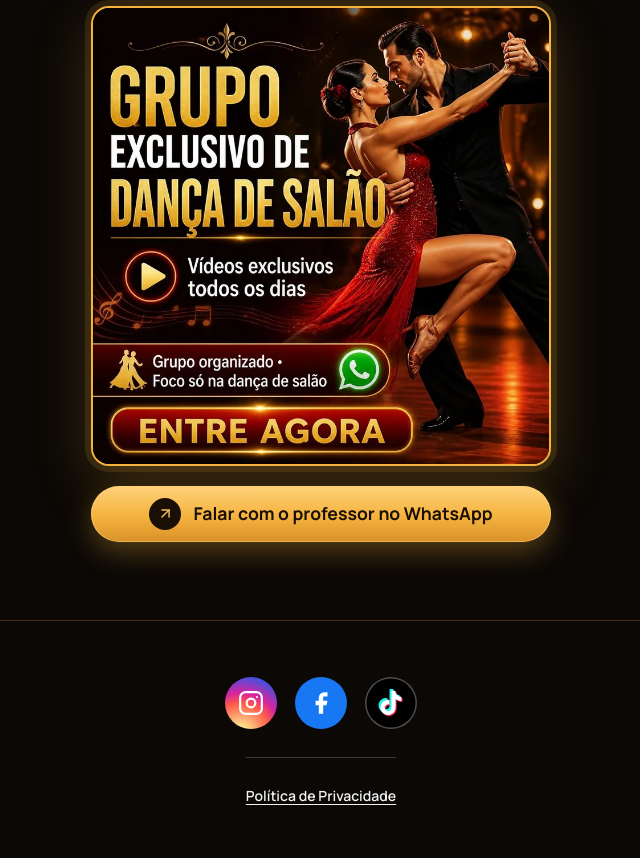
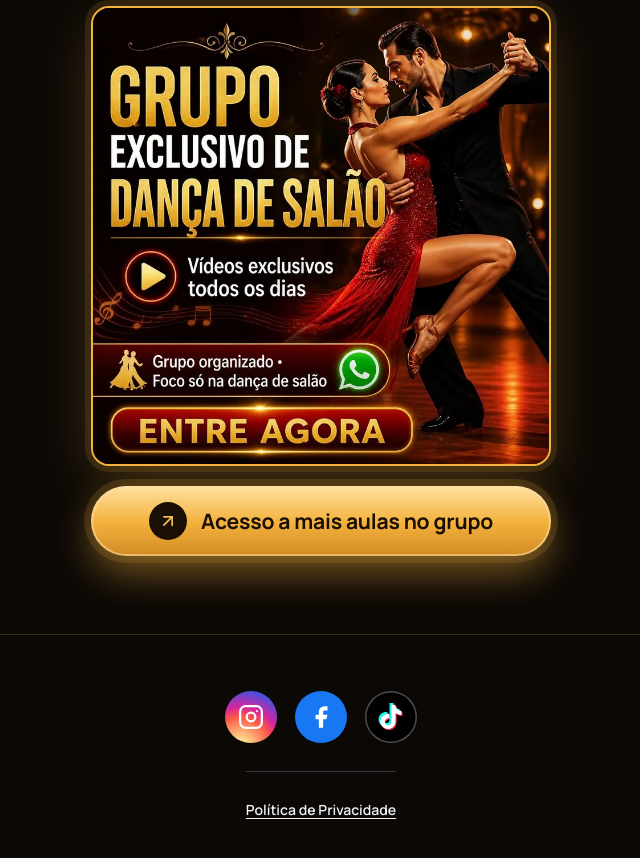
Before and after one commit to YanVGBdev/masterclass-leogomes, a plain HTML site: page index.html in a window 1280 px wide. Shown: the part 6448-7306 px from the top of the page, without its empty margins (319-959 px from the left). Drawn offline with Linux system fonts and the light colour scheme; animation ran at ten frames a second.

Commit message:
Aponta o card do grupo para o convite do WhatsApp
Troca o link direto pelo convite do grupo, atualiza o rótulo para "Acesso a mais aulas no grupo" e aumenta o botão para ganhar destaque.

Generated with Codebuff 🤖
Co-Authored-By: Codebuff <noreply@codebuff.com>

```diff
--- a/index.html
+++ b/index.html
@@ -323,11 +323,13 @@ html body section#grupo .flink{ display:grid; gap:20px; aspect-ratio:auto; max-w
 html body section#grupo .flink::after{ display:none; }
 html body section#grupo .flink .foto{ position:relative; inset:auto; display:block; aspect-ratio:1/1; overflow:hidden; border:2px solid #F4B23E; border-radius:18px; box-shadow:0 0 0 6px rgb(244 178 62 / .12), 0 18px 60px rgb(244 178 62 / .22); }
 html body section#grupo .flink .foto img{ width:100%; height:100%; object-fit:cover; }
-html body section#grupo .flink-selo{ position:static; justify-content:center; gap:12px; min-height:56px; padding:8px 24px; border-radius:var(--r-botao); background:linear-gradient(180deg, #FFD27A 0%, #F4B23E 55%, #D99128 100%); box-shadow:0 0 0 1px rgb(255 214 130 / .5) inset, 0 10px 28px rgb(244 178 62 / .32); transition:filter .18s var(--ease); }
+html body section#grupo .flink-selo{ position:static; justify-content:center; gap:14px; min-height:70px; padding:16px 30px; border-radius:var(--r-botao); background:linear-gradient(180deg, #FFE0A0 0%, #F4B23E 52%, #D18A22 100%); box-shadow:0 0 0 2px rgb(255 226 170 / .55) inset, 0 16px 40px rgb(244 178 62 / .48), 0 0 0 7px rgb(244 178 62 / .14); transition:filter .18s var(--ease), transform .18s var(--ease), box-shadow .18s var(--ease); }
+html body section#grupo .flink:hover .flink-selo, html body section#grupo .flink:focus-visible .flink-selo{ transform:translateY(-2px); box-shadow:0 0 0 2px rgb(255 226 170 / .6) inset, 0 20px 46px rgb(244 178 62 / .55), 0 0 0 7px rgb(244 178 62 / .2); }
 html body section#grupo .flink:hover .flink-selo{ filter:brightness(1.06); }
-html body section#grupo .flink-icone{ width:32px; height:32px; background:#1A0F04; color:#F6C056; }
-html body section#grupo .flink-icone svg{ width:17px; height:17px; }
-html body section#grupo .flink-txt strong{ font-family:var(--f-texto); font-weight:800; font-size:clamp(1rem, 4.2vw, 1.1rem); line-height:1.2; color:#1A0F04; overflow-wrap:normal; }html body > section#grupo{ order:11; }
+html body section#grupo .flink-icone{ width:38px; height:38px; background:#1A0F04; color:#F6C056; }
+html body section#grupo .flink-icone svg{ width:20px; height:20px; }
+html body section#grupo .flink-txt strong{ font-family:var(--f-texto); font-weight:800; font-size:clamp(1.12rem, 4.8vw, 1.32rem); line-height:1.15; letter-spacing:-.01em; color:#1A0F04; overflow-wrap:normal; }
+html body section#grupo .flink-txt{ gap:2px; }html body > section#grupo{ order:11; }
 html body > footer.rodape{ order:12; }
 
 </style>
@@ -404,7 +406,7 @@ html body > footer.rodape{ order:12; }
 
   <div class="p-base"><span class="preco num">R$ 197</span><a class="botao mini" href="https://pay.kiwify.com.br/TTCiqLd" target="_blank" rel="noopener" data-cta data-compra><span>Garantir minha vaga</span></a></div>
 </article></div></div></section>
-<section id="grupo" class="junto"><div class="miolo"><a class="flink revela" href="https://wa.me/5551981857377?text=Oi%2C%20Leo%20Gomes!%20Quero%20saber%20mais%20sobre%20a%20Masterclass%20de%20Ver%C3%A3o." target="_blank" rel="noopener"><span class="foto"><img src="img/grupo-800.webp" srcset="img/grupo-480.webp 480w, img/grupo-800.webp 800w, img/grupo-1200.webp 1200w" sizes="(min-width:860px) 520px, 100vw" width="800" height="800" alt="" loading="lazy" decoding="async"></span><span class="flink-selo"><span class="flink-icone"><svg viewBox="0 0 24 24" aria-hidden="true" fill="none" stroke="currentColor" stroke-width="2" stroke-linecap="round" stroke-linejoin="round"><path d="M7 7h10v10"/><path d="M7 17 17 7"/></svg></span><span class="flink-txt"><strong>Falar com o professor no WhatsApp</strong></span></span></a></div></section>
+<section id="grupo" class="junto"><div class="miolo"><a class="flink revela" href="https://chat.whatsapp.com/CwD8cPdDFIWE1ILIeG9D9D" target="_blank" rel="noopener"><span class="foto"><img src="img/grupo-800.webp" srcset="img/grupo-480.webp 480w, img/grupo-800.webp 800w, img/grupo-1200.webp 1200w" sizes="(min-width:860px) 520px, 100vw" width="800" height="800" alt="" loading="lazy" decoding="async"></span><span class="flink-selo"><span class="flink-icone"><svg viewBox="0 0 24 24" aria-hidden="true" fill="none" stroke="currentColor" stroke-width="2" stroke-linecap="round" stroke-linejoin="round"><path d="M7 7h10v10"/><path d="M7 17 17 7"/></svg></span><span class="flink-txt"><strong>Acesso a mais aulas no grupo</strong></span></span></a></div></section>
 <section id="contato" class="forte"><div class="miolo fim">
   <h2>Vamos juntos transformar a tua dança</h2><p>Chega de ficar perdido sem saber o que fazer na pista. Clica no botão e garante a tua vaga: a turma é de 20 casais e a imersão é no domingo, dia 14 de fevereiro.</p>
   <div class="acoes"><a class="botao" href="https://pay.kiwify.com.br/TTCiqLd" target="_blank" rel="noopener" data-cta data-compra><span>Garantir minha vaga</span></a><a class="botao contorno" href="https://wa.me/5551981857377?text=Oi%2C%20Leo%20Gomes!%20Tenho%20uma%20d%C3%BAvida%20sobre%20a%20Masterclass%20de%20Ver%C3%A3o." rel="noopener" data-cta><svg viewBox="0 0 24 24" aria-hidden="true"><path fill="#fff" stroke="#fff" stroke-width="2.6" stroke-linejoin="round" d="M12.04 2C6.58 2 2.13 6.45 2.13 11.91c0 1.75.46 3.45 1.32 4.95L2.05 22l5.25-1.38a9.87 9.87 0 0 0 4.74 1.21h.01c5.46 0 9.91-4.45 9.91-9.91A9.85 9.85 0 0 0 12.04 2Z"/><path fill="#25D366" d="M12.04 2C6.58 2 2.13 6.45 2.13 11.91c0 1.75.46 3.45 1.32 4.95L2.05 22l5.25-1.38a9.87 9.87 0 0 0 4.74 1.21h.01c5.46 0 9.91-4.45 9.91-9.91A9.85 9.85 0 0 0 12.04 2Zm5.8 14.09c-.25.69-1.44 1.32-1.99 1.4-.51.07-1.15.1-1.86-.12-.43-.13-.98-.32-1.68-.62-2.96-1.28-4.89-4.26-5.04-4.46-.15-.2-1.2-1.6-1.2-3.05 0-1.45.76-2.16 1.03-2.46.27-.3.59-.37.79-.37h.57c.18 0 .43-.07.67.51.25.59.84 2.04.91 2.19.07.15.12.32.02.52-.1.2-.15.32-.3.49-.15.17-.31.39-.45.52-.15.15-.3.31-.13.61.17.3.77 1.27 1.65 2.06 1.14 1.01 2.1 1.33 2.4 1.48.3.15.47.12.64-.07.17-.2.74-.86.94-1.16.2-.3.39-.25.66-.15.27.1 1.72.81 2.01.96.3.15.49.22.57.34.07.12.07.69-.18 1.38Z"/></svg><span>Tirar dúvida</span></a></div>
```
